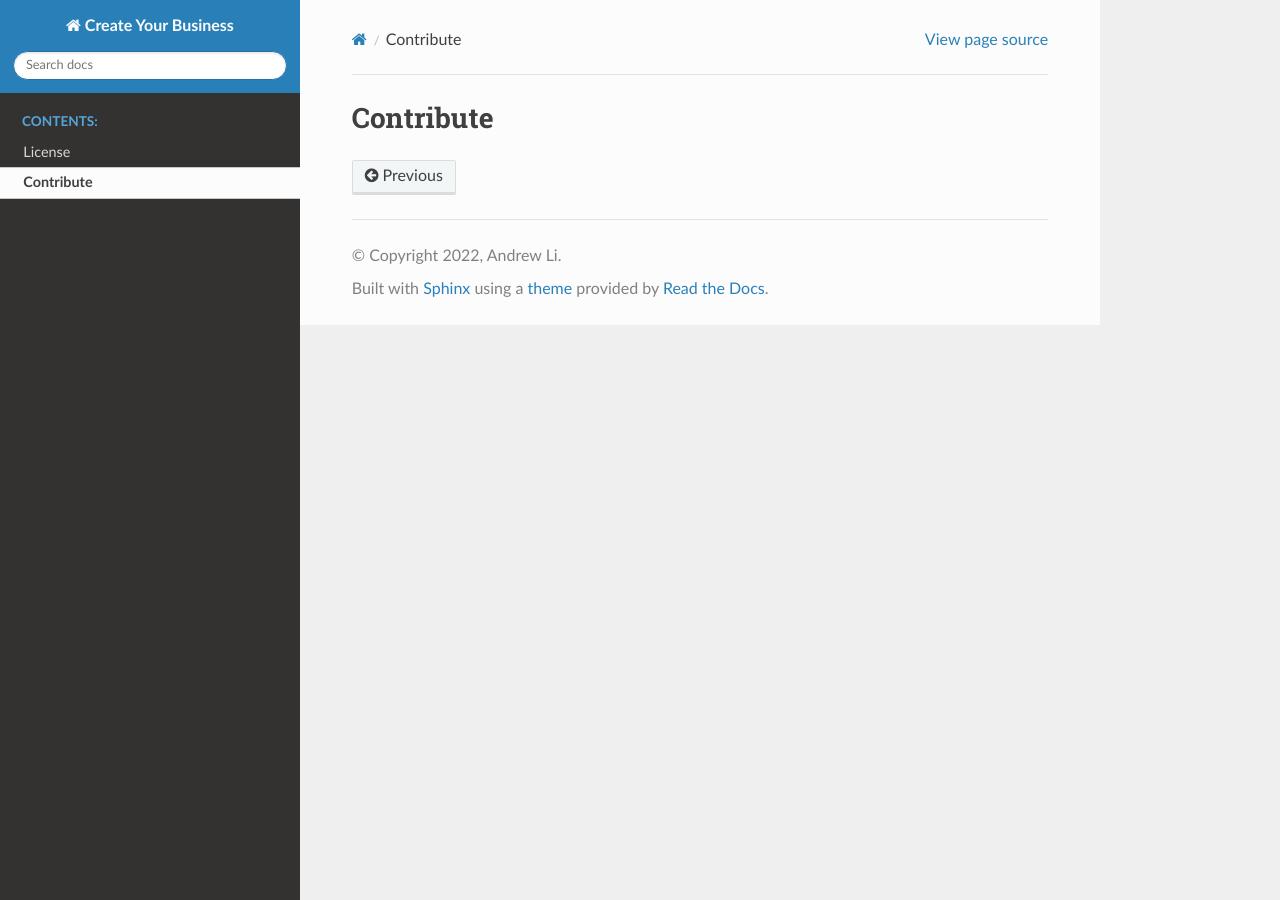
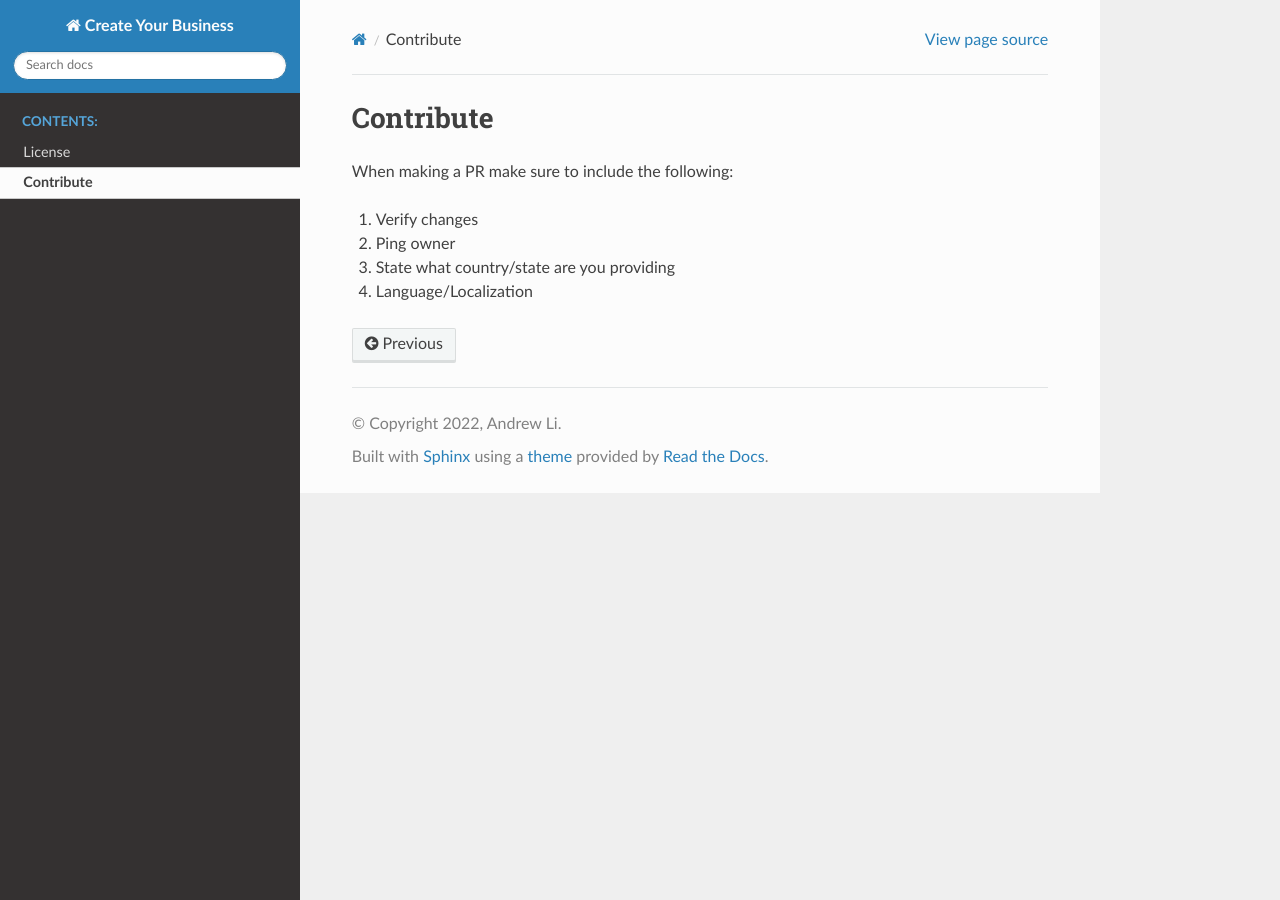
Before and after one commit to Zeyu-Li/create-your-business, a Sphinx documentation site: the page built from source/Contribute.rst, in a window 1280 px wide. Built offline with Sphinx 7.4.7 and the Read the Docs theme 2.0.0, drawn with Linux system fonts in a browser that asks for light colours.

Commit message:
finished contribute stuff

```diff
--- a/source/Contribute.rst
+++ b/source/Contribute.rst
@@ -1,2 +1,9 @@
 Contribute
 ==========
+
+When making a PR make sure to include the following:
+
+1. Verify changes
+2. Ping owner
+3. State what country/state are you providing
+4. Language/Localization
--- a/source/index.rst
+++ b/source/index.rst
@@ -16,7 +16,7 @@ License
    :alt: License
 
 .. toctree::
-   :maxdepth: 2
+   :maxdepth: 3
    :caption: Contents:
 
    License
```
Also changed, not shown: README.md (+3 -1 lines), contributing.md (+7 -2 lines), pull_request_template.md (+5 -1 lines), 1 other file.
